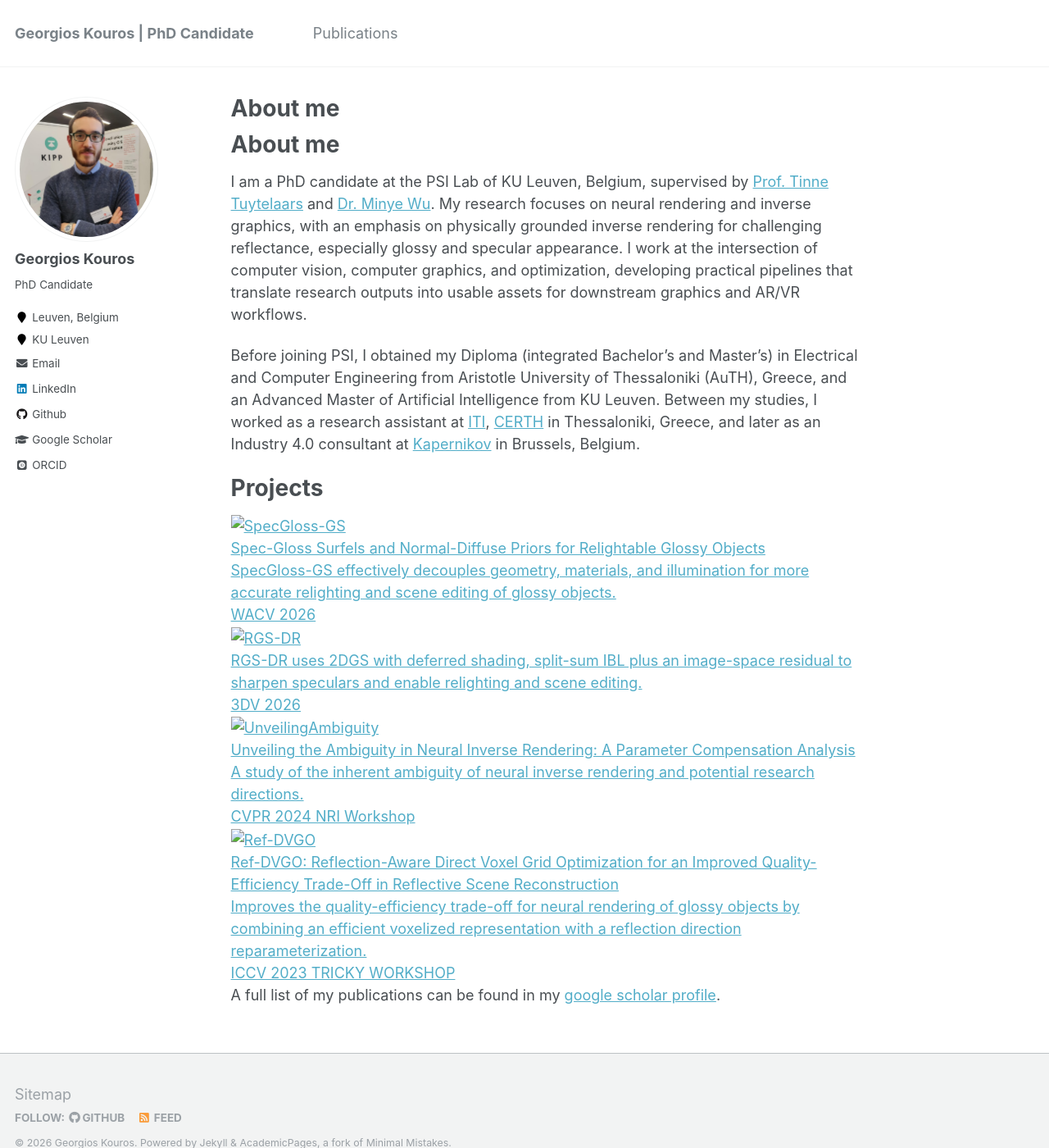
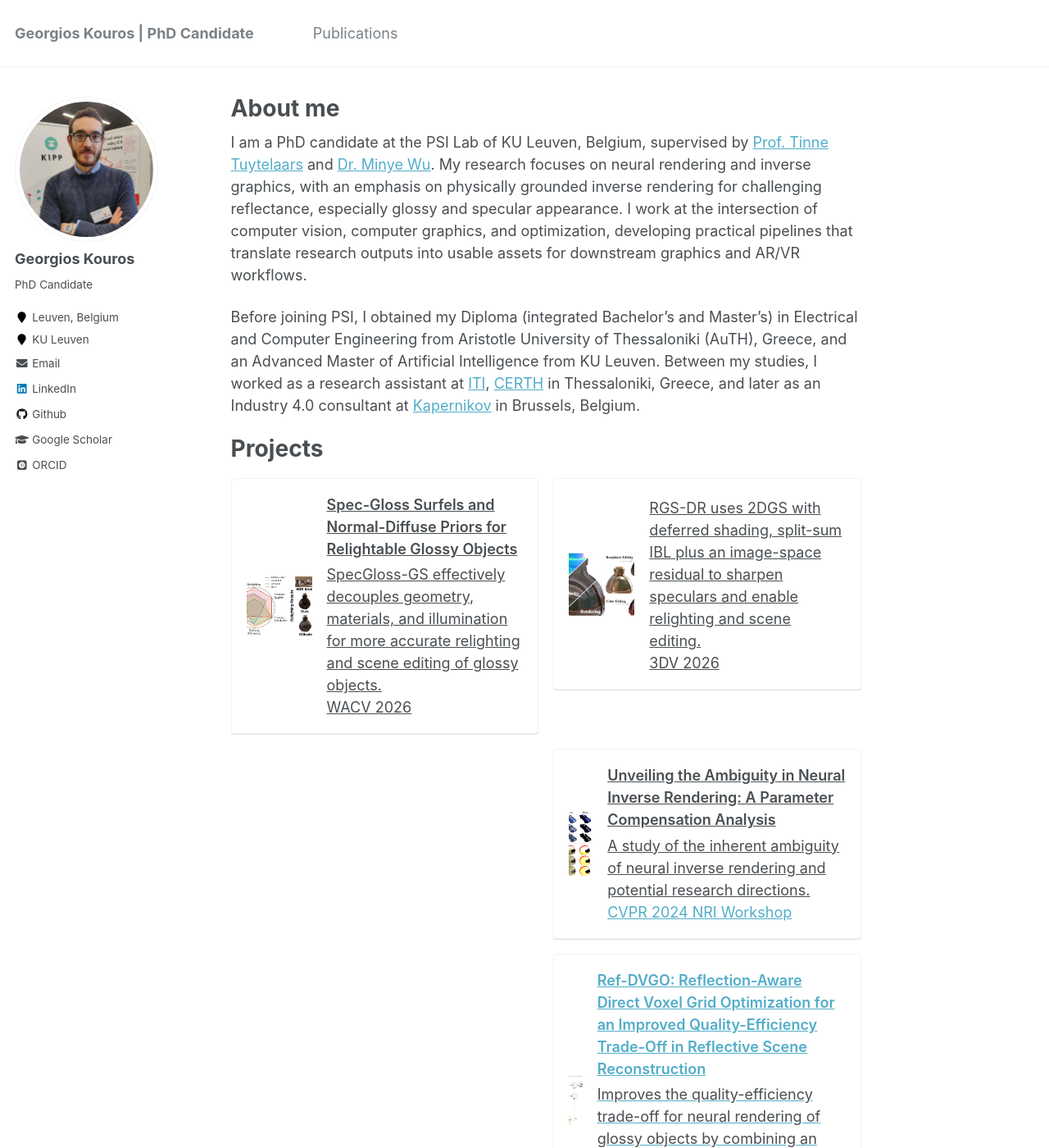
Before and after one commit to gkouros/gkouros.github.io, a Jekyll site: the page built from _pages/about.md, in a window 1280 px wide and 1400 px high. Shown: the whole window at 82% size. Built offline with Jekyll 4.4.1, drawn with Linux system fonts in a browser that asks for light colours; some web fonts are replaced; comment, search, counter and statistics services are not loaded.

Commit message:
Fix missing container

```diff
--- a/_pages/about.md
+++ b/_pages/about.md
@@ -8,8 +8,6 @@ redirect_from:
   - /about.html
 ---
 
-About me
-========
 I am a PhD candidate at the PSI Lab of KU Leuven, Belgium, supervised by [Prof. Tinne Tuytelaars](https://www.esat.kuleuven.be/psi/TT) and [Dr. Minye Wu](https://wuminye.github.io/). My research focuses on neural rendering and inverse graphics, with an emphasis on physically grounded inverse rendering for challenging reflectance, especially glossy and specular appearance. I work at the intersection of computer vision, computer graphics, and optimization, developing practical pipelines that translate research outputs into usable assets for downstream graphics and AR/VR workflows.
 
 Before joining PSI, I obtained my Diploma (integrated Bachelor’s and Master’s) in Electrical and Computer Engineering from Aristotle University of Thessaloniki (AuTH), Greece, and an Advanced Master of Artificial Intelligence from KU Leuven. Between my studies, I worked as a research assistant at [ITI](https://www.iti.gr/iti/en/home/), [CERTH](https://www.certh.gr/root.en.aspx) in Thessaloniki, Greece, and later as an Industry 4.0 consultant at [Kapernikov](https://kapernikov.com/) in Brussels, Belgium.
@@ -22,7 +20,7 @@ Projects
 
   <a href="https://gkouros.github.io/SpecGlossGS/" class="ns-project-link">
     <div class="ns-project">
-        <img src="projects/images/specglossgs.png" alt="SpecGloss-GS">
+        <img src="/images/specglossgs.png" alt="SpecGloss-GS">
         <div>
             <div class="ns-project-title">Spec-Gloss Surfels and Normal-Diffuse Priors for Relightable Glossy Objects</div>
             <div class="ns-project-description">SpecGloss-GS effectively decouples geometry, materials, and illumination for more accurate relighting and scene editing of glossy objects.</div>
@@ -33,7 +31,7 @@ Projects
 
   <a href="https://gkouros.github.io/RGS-DR/" class="ns-project-link">
     <div class="ns-project">
-        <img src="projects/images/rgsdr.png" alt="RGS-DR">
+        <img src="/images/rgsdr.png" alt="RGS-DR">
         <div>
             <div class="ns-project-title"></div>
             <div class="ns-project-description">RGS-DR uses 2DGS with deferred shading, split-sum IBL plus an image-space residual to sharpen speculars and enable relighting and scene editing.</div>
@@ -44,7 +42,7 @@ Projects
 
   <a href="https://openaccess.thecvf.com/content/CVPR2024W/NRI/html/Kouros_Unveiling_the_Ambiguity_in_Neural_Inverse_Rendering_A_Parameter_Compensation_CVPRW_2024_paper.html" class="ns-project-link">
     <div class="ns-project">
-        <img src="projects/images/unveiling.png" alt="UnveilingAmbiguity">
+        <img src="/images/unveiling.png" alt="UnveilingAmbiguity">
         <div>
             <div class="ns-project-title">Unveiling the Ambiguity in Neural Inverse Rendering: A Parameter Compensation Analysis</div>
             <div class="ns-project-description">A study of the inherent ambiguity of neural inverse rendering and potential research directions.</div>
@@ -56,7 +54,7 @@ Projects
 
   <a href="">
     <div class="ns-project">
-        <img src="projects/images/refdvgo.png" alt="Ref-DVGO">
+        <img src="/images/refdvgo.png" alt="Ref-DVGO">
         <div>
             <div class="ns-project-title">Ref-DVGO: Reflection-Aware Direct Voxel Grid Optimization for an Improved Quality-Efficiency Trade-Off in Reflective Scene Reconstruction</div>
             <div class="ns-project-description">Improves the quality-efficiency trade-off for neural rendering of glossy objects by combining an efficient voxelized representation with a reflection direction reparameterization.</div>
--- /dev/null
+++ b/_sass/_projects.scss
@@ -0,0 +1,55 @@
+/* ==========================================================================
+   Projects Grid
+   ========================================================================== */
+
+.ns-project-container {
+  display: grid;
+  grid-template-columns: repeat(auto-fill, minmax(280px, 1fr));
+  gap: 1rem;
+  margin: 1rem 0 2rem;
+}
+
+.ns-project-link {
+  text-decoration: none;
+  color: inherit;
+}
+
+.ns-project {
+  display: flex;
+  align-items: center;
+  gap: 1rem;
+  padding: 1rem;
+  border: 1px solid $border-color;
+  border-radius: $border-radius;
+  box-shadow: $box-shadow;
+  background: $body-color;
+  transition: $global-transition;
+}
+
+.ns-project:hover {
+  box-shadow: 0 2px 6px rgba(0, 0, 0, 0.15);
+}
+
+.ns-project img {
+  width: 96px;
+  height: 96px;
+  object-fit: cover;
+  border-radius: $border-radius;
+}
+
+.ns-project-title {
+  font-weight: 600;
+  margin-bottom: 0.25rem;
+}
+
+.ns-project-description {
+  font-size: $type-size-5;
+  color: $dark-gray;
+}
+
+@include breakpoint($small) {
+  .ns-project img {
+    width: 80px;
+    height: 80px;
+  }
+}
--- a/assets/css/main.scss
+++ b/assets/css/main.scss
@@ -33,6 +33,7 @@
 @import "page";
 @import "archive";
 @import "sidebar";
+@import "projects";
 
 @import "vendor/font-awesome/fontawesome";
 @import "vendor/font-awesome/solid";
```
